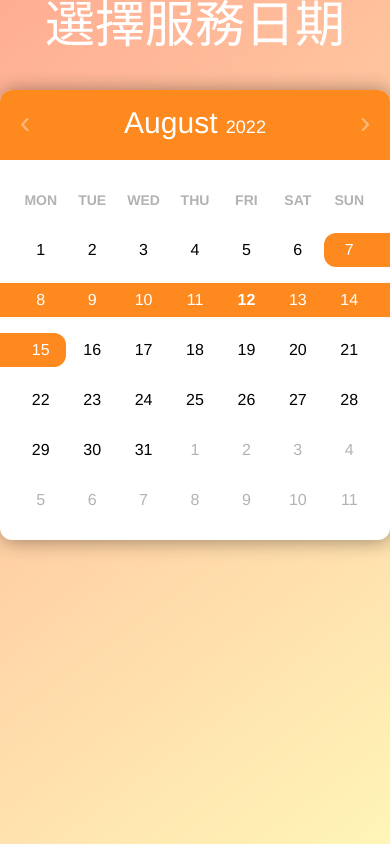
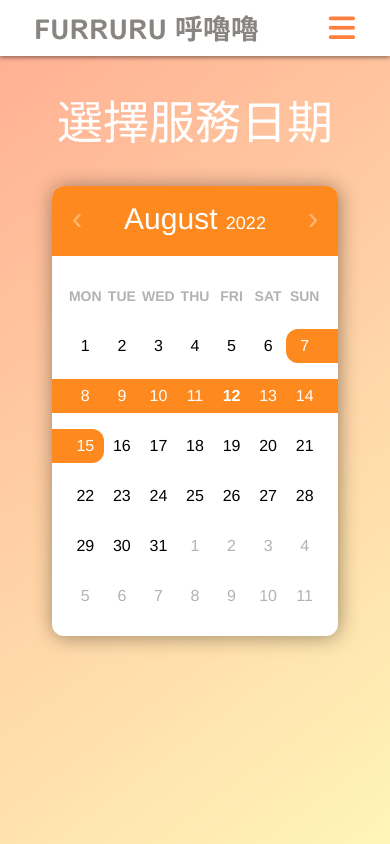
Before and after one commit to kulasisin/FURRURU, a plain HTML site: page booking.html in a window 390 px wide. Shown: the top 844 px of the page. Drawn offline with nearby package versions, Linux system fonts and the light colour scheme.

Commit message:
220813_3

```diff
--- a/booking.html
+++ b/booking.html
@@ -11,12 +11,36 @@
       rel="stylesheet"
       href="https://fonts.googleapis.com/css?family=Roboto:300,400,700"
     />
-    <link rel="stylesheet" href="./others/dist/booking_style.css" />
+    <link rel="stylesheet" href="./css/booking_style.css" />
+    <script
+      src="https://kit.fontawesome.com/f1f29270e9.js"
+      crossorigin="anonymous"
+    ></script>
+    <script src="jquery-3.6.0.min.js"></script>
+    <script src="all.js"></script>
   </head>
   <body>
+    <div class="navbar">
+      <div class="container">
+        <h1><a href="#">FURRURU 呼嚕嚕</a></h1>
+        <ul class="menu">
+          <li><a href="/world_map.html ">快速媒合</a></li>
+          <li><a href="./analysis.html">寶貝動態</a></li>
+          <li><a href="./analysis.html">關於呼嚕</a></li>
+          <li><a href="./analysis.html">即時影像</a></li>
+          <li><a href="#">帳戶</a></li>
+        </ul>
+        <i class="fa-solid fa-bars"></i>
+      </div>
+    </div>
+
     <div class="banner">
-      <p class="title1">選擇服務日期</p>
-      <div id="calendar"></div>
+      <div class="container">
+        <div class="title">
+          <p class="FURRURU_title">選擇服務日期</p>
+        </div>
+        <div id="calendar"></div>
+      </div>
 
       <!-- <section>
         <div class="wave wave0"></div>
--- /dev/null
+++ b/css/booking_style.css
@@ -0,0 +1,423 @@
+html,
+body,
+div,
+span,
+applet,
+object,
+iframe,
+h1,
+h2,
+h3,
+h4,
+h5,
+h6,
+p,
+blockquote,
+pre,
+a,
+abbr,
+acronym,
+address,
+big,
+cite,
+code,
+del,
+dfn,
+em,
+img,
+ins,
+kbd,
+q,
+s,
+samp,
+small,
+strike,
+strong,
+sub,
+sup,
+tt,
+var,
+b,
+u,
+i,
+center,
+dl,
+dt,
+dd,
+ol,
+ul,
+li,
+fieldset,
+form,
+label,
+legend,
+table,
+caption,
+tbody,
+tfoot,
+thead,
+tr,
+th,
+td,
+article,
+aside,
+canvas,
+details,
+embed,
+figure,
+figcaption,
+footer,
+header,
+hgroup,
+menu,
+nav,
+output,
+ruby,
+section,
+summary,
+time,
+mark,
+audio,
+video {
+  margin: 0;
+  padding: 0;
+  border: 0;
+  font-size: 100%;
+  font: inherit;
+  vertical-align: baseline;
+}
+/* HTML5 display-role reset for older browsers */
+article,
+aside,
+details,
+figcaption,
+figure,
+footer,
+header,
+hgroup,
+menu,
+nav,
+section {
+  display: block;
+}
+body {
+  line-height: 1;
+}
+ol,
+ul {
+  list-style: none;
+}
+blockquote,
+q {
+  quotes: none;
+}
+blockquote:before,
+blockquote:after,
+q:before,
+q:after {
+  content: "";
+  content: none;
+}
+table {
+  border-collapse: collapse;
+  border-spacing: 0;
+}
+html {
+  height: 100%;
+}
+body {
+  font-family: Microsoft JhengHeiArial, Helvetica, sans-serif;
+}
+.container {
+  width: 1300px;
+  margin: 0 auto;
+}
+
+.navbar {
+  background-color: #fff;
+  box-shadow: 0 2px 4px rgba(0, 0, 0, 0.4);
+  position: fixed;
+  width: 100%;
+  z-index: 1001;
+}
+
+.navbar .container {
+  display: flex;
+  justify-content: space-between;
+  align-items: center;
+}
+.menu {
+  display: flex;
+  align-items: center;
+  margin-right: 30px;
+}
+.menu a {
+  display: block;
+  padding: 8px 10px;
+  justify-content: space-around;
+  text-decoration: none;
+  text-align: center;
+  color: #ff7e42;
+  font-weight: 700;
+  font-size: 24px;
+  margin: 15px 10px;
+  width: 85%;
+}
+.menu li:last-child a {
+  margin-right: 15px;
+}
+.menu a:hover {
+  background-color: #ff7e42;
+  color: #fff;
+  border-radius: 30px;
+  text-shadow: 0px 4px 4px rgba(0, 0, 0, 0.25);
+}
+
+.fa-solid.fa-bars {
+  color: #ff7e42;
+  font-size: 30px;
+  display: none;
+}
+.navbar h1 a {
+  text-indent: 101%;
+  white-space: nowrap;
+  overflow: hidden;
+  display: block;
+  background-image: url(../img/FURRURU\ 呼嚕嚕.svg);
+  background-repeat: no-repeat;
+  background-position: 50%;
+  width: 290px;
+  height: 52px;
+}
+
+.FURRURU_title {
+  margin-top: 100px;
+  font-size: 100px;
+  justify-content: center;
+  display: block;
+  color: rgb(255, 255, 255);
+}
+.title {
+  margin: 0 auto;
+}
+@media (max-width: 768px) {
+}
+
+@media (max-width: 576px) {
+  .container {
+    max-width: 320px;
+  }
+  .navbar h1 a {
+    text-indent: 101%;
+    white-space: nowrap;
+    overflow: hidden;
+    display: block;
+    background-image: url(../img/FURRURU\ 呼嚕嚕\ 576px.svg);
+    background-repeat: no-repeat;
+    background-position: 50%;
+    width: 225px;
+    height: 40px;
+    margin: 8px 0;
+  }
+  .menu li {
+    margin-bottom: 3px;
+    transition: all 0.4s;
+    margin: 0 auto;
+    max-width: 300px;
+  }
+  .menu {
+    display: block;
+    position: absolute;
+    top: 50px;
+    left: 0;
+    width: 100%;
+    max-height: 0px;
+    text-align: center;
+    overflow: hidden;
+    transition: all 0.4s;
+    z-index: 1001;
+    background-color: #fff;
+    box-shadow: 0 5px 4px rgb(0 0 0 / 40%);
+  }
+
+  .menu-show .menu {
+    max-height: 800px;
+    padding-bottom: 20px;
+    transition: all 0.4s;
+  }
+  .fa-solid.fa-bars {
+    display: block;
+  }
+}
+.menu-show .menu li {
+  margin-bottom: 5px;
+  transition: all 0.4s;
+}
+.wrap {
+  width: 1200px;
+  margin: 0 auto;
+}
+.banner {
+  background: linear-gradient(-37deg, #ffffbd, #ffad92);
+  margin: 0 auto;
+  width: auto;
+}
+.banner .container {
+  display: flex;
+  flex-direction: column;
+}
+.title1 {
+  color: #fff;
+  width: 300px;
+  font-size: 50px;
+  display: block;
+  margin: 0 auto;
+}
+.calendar {
+  margin: 40px auto 0 auto;
+  width: 360px;
+  padding: 15px;
+  box-shadow: 1px 1px 20px 0 rgba(0, 0, 0, 0.4);
+  border-radius: 12px;
+  overflow: hidden;
+  background-color: #fff;
+  justify-content: center;
+}
+.calendar--nav {
+  margin: -15px -15px 15px;
+  padding: 0 15px;
+  background-color: #fd891f;
+  color: #fff;
+  height: 70px;
+  position: relative;
+}
+.calendar--nav a {
+  position: absolute;
+  cursor: pointer;
+  left: 10px;
+  font-size: 32px;
+  line-height: 1;
+  top: 16px;
+  width: 30px;
+  text-align: center;
+  display: inline-block;
+  color: rgba(255, 255, 255, 0.4);
+  -webkit-user-select: none;
+  -moz-user-select: none;
+  -ms-user-select: none;
+  user-select: none;
+}
+.calendar--nav a:hover {
+  color: #fff;
+}
+.calendar--nav a:last-child {
+  left: auto;
+  right: 10px;
+}
+.calendar--nav h1 {
+  margin: 0;
+  position: absolute;
+  left: 40px;
+  right: 40px;
+  text-align: center;
+  cursor: pointer;
+  font-weight: 400;
+  font-size: 30px;
+  line-height: 66px;
+  -webkit-user-select: none;
+  -moz-user-select: none;
+  -ms-user-select: none;
+  user-select: none;
+}
+.calendar--nav small {
+  font-weight: 300;
+  font-size: 60%;
+}
+.calendar--days {
+  font-size: 0;
+}
+.calendar--days span {
+  width: 14.28571%;
+  display: inline-block;
+  text-align: center;
+  -webkit-user-select: none;
+  -moz-user-select: none;
+  -ms-user-select: none;
+  user-select: none;
+  cursor: pointer;
+  margin: 8px 0;
+  line-height: 34px;
+  position: relative;
+  font-size: 16px;
+}
+.calendar--days span.label {
+  text-transform: uppercase;
+  font-weight: 700;
+  color: rgba(0, 0, 0, 0.3);
+  font-size: 14px;
+  cursor: initial;
+}
+.calendar--days span.active {
+  font-weight: 700;
+  background-color: rgba(253, 137, 31, 0.05);
+  border-radius: 12px;
+}
+.calendar--days span.muted {
+  color: rgba(0, 0, 0, 0.3);
+}
+.calendar--days span.between {
+  border-radius: 0;
+}
+.calendar--days span.start,
+.calendar--days span.between,
+.calendar--days span.end {
+  background-color: #fd891f;
+  color: #fff;
+}
+.calendar--days span.start {
+  border-radius: 12px 0 0 12px;
+}
+.calendar--days span.end {
+  border-radius: 0 12px 12px 0;
+}
+.calendar--days span.start.end {
+  border-radius: 12px;
+}
+.calendar--days span.between:nth-child(7n):after,
+.calendar--days span.start:nth-child(7n):after {
+  content: "";
+  position: absolute;
+  top: 0;
+  bottom: 0;
+  left: 100%;
+  background-color: #fd891f;
+  width: 20px;
+}
+.calendar--days span.between:nth-child(7n + 1):after,
+.calendar--days span.end:nth-child(7n + 1):after {
+  content: "";
+  position: absolute;
+  top: 0;
+  bottom: 0;
+  right: 100%;
+  background-color: #fd891f;
+  width: 20px;
+}
+.calendar--days span.start.end:after {
+  display: none;
+}
+@media (max-width: 576px) {
+  .calendar {
+    width: 80%;
+  }
+  .banner {
+    width: auto;
+    height: 1000px;
+  }
+  .banner .container {
+    flex-direction: column;
+  }
+  .FURRURU_title {
+    font-size: 46px;
+  }
+}
```
